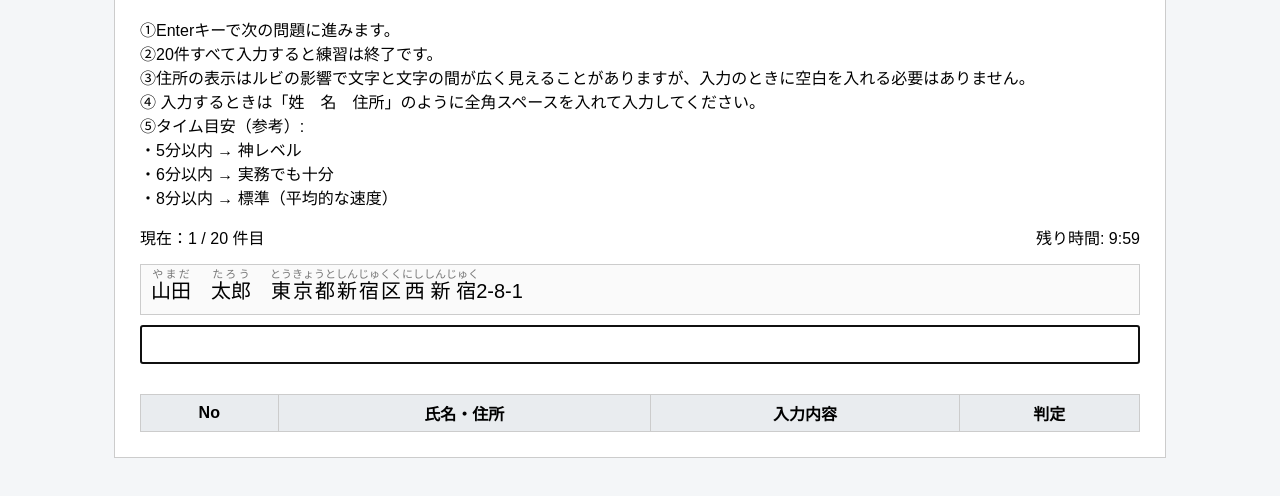
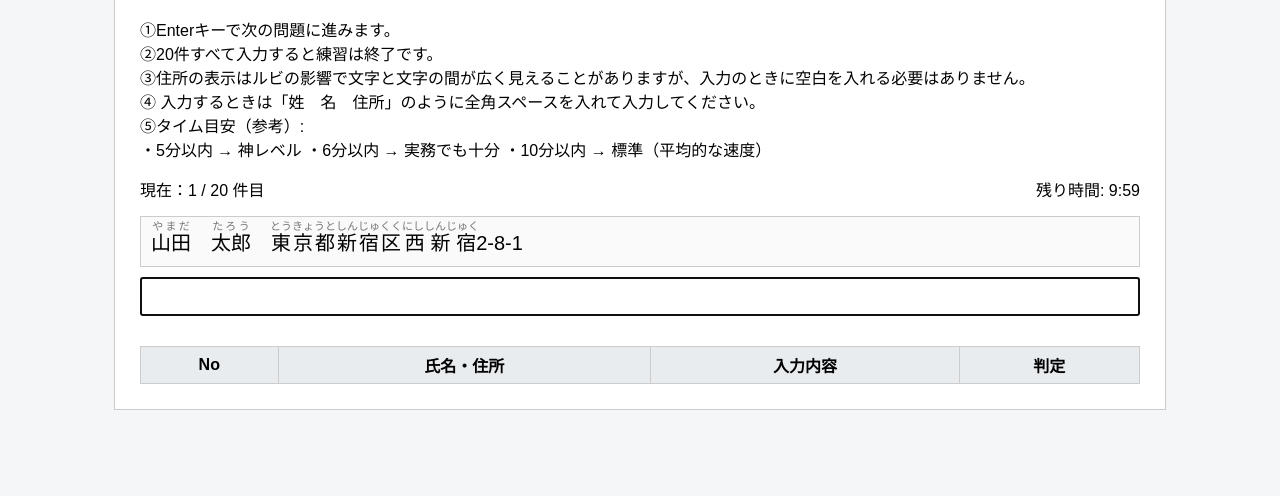
Before and after one commit to apple9test9/address-practice, a plain HTML site: page index.html in a window 1280 px wide. Both pictures are taken after a click on the button "開始". Shown: the part 108-604 px from the top of the page. Drawn offline with Linux system fonts and the light colour scheme.

Commit message:
Update index.html

```diff
--- a/index.html
+++ b/index.html
@@ -124,9 +124,7 @@ ruby rt{
     ③住所の表示はルビの影響で文字と文字の間が広く見えることがありますが、入力のときに空白を入れる必要はありません。<br>
     ④ 入力するときは「姓　名　住所」のように全角スペースを入れて入力してください。<br>
     ⑤タイム目安（参考）:<br>
-    ・5分以内 → 神レベル<br>
-    ・6分以内 → 実務でも十分<br>
-    ・8分以内 → 標準（平均的な速度）
+    ・5分以内 → 神レベル ・6分以内 → 実務でも十分 ・10分以内 → 標準（平均的な速度）<br>
   </p>
   </p>
   <div class="info">
```
